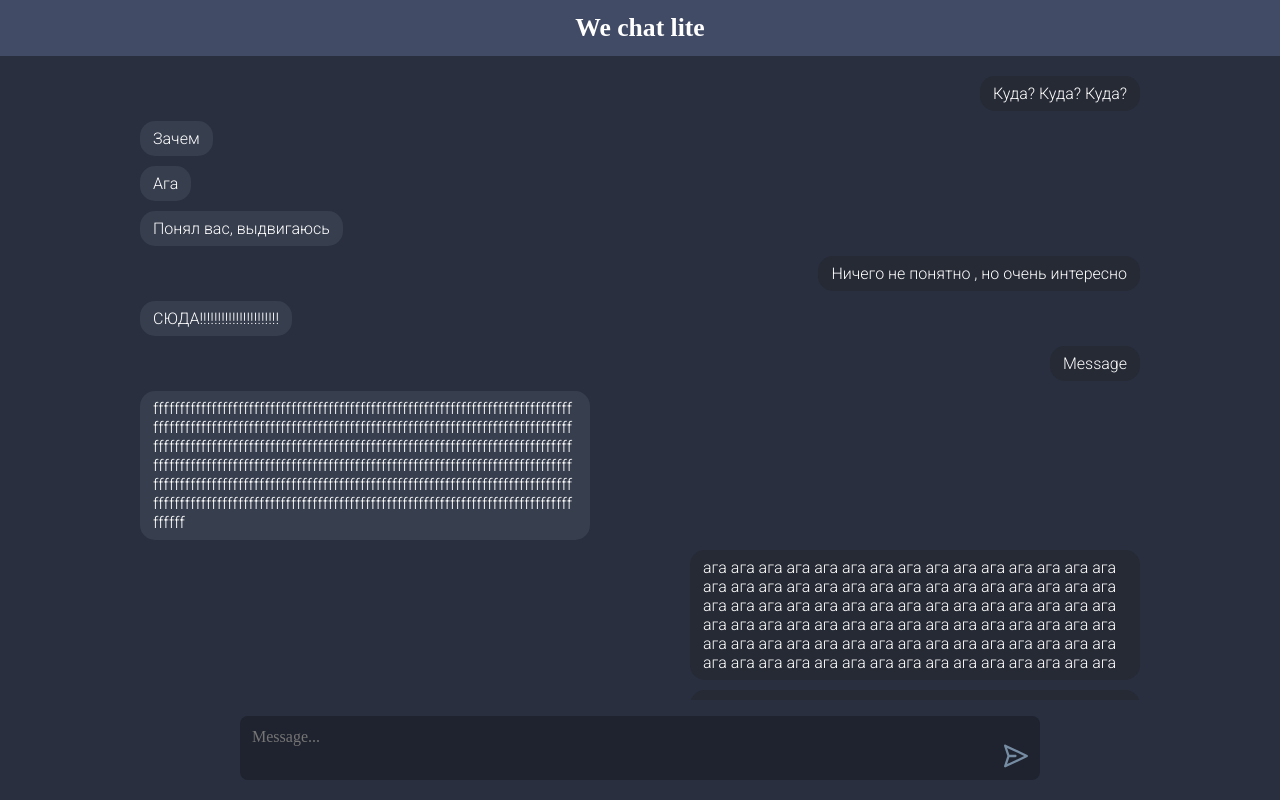
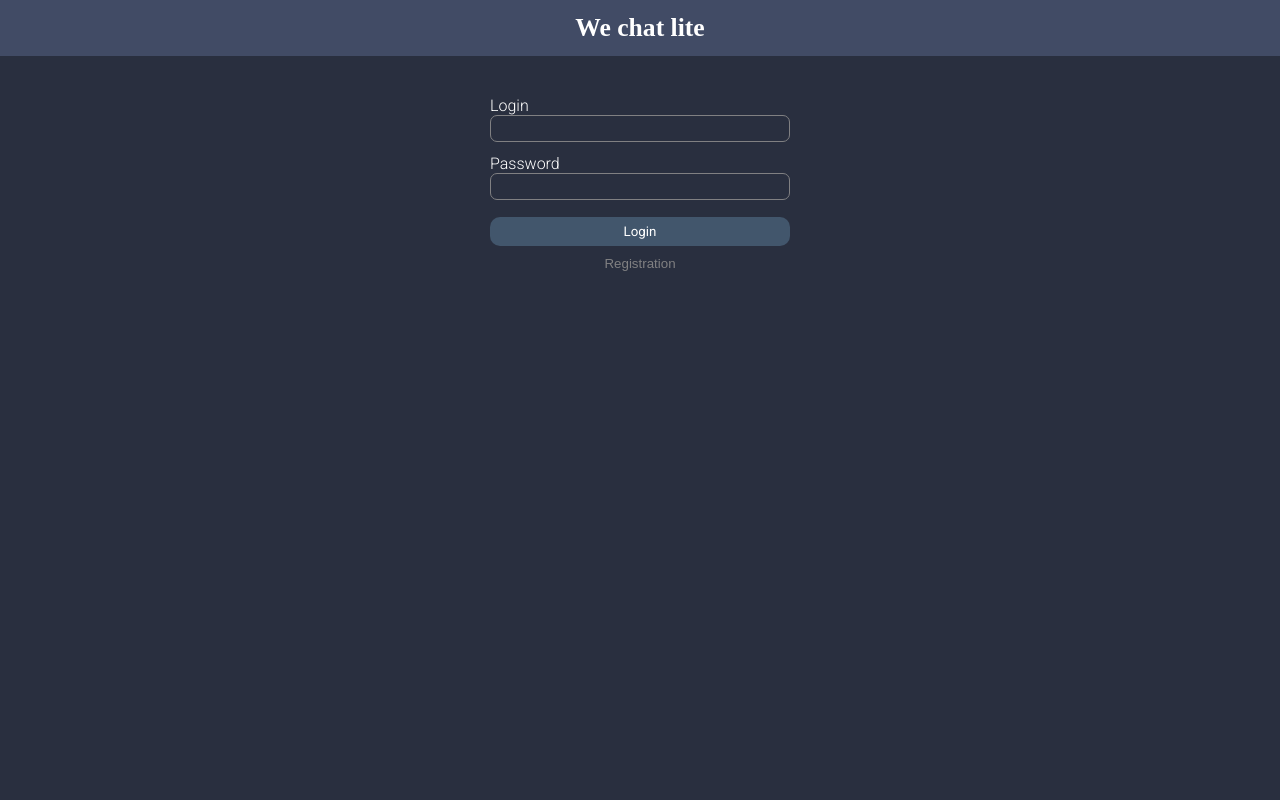
Before and after one commit to StarkDed/messenger_app_vue, a Vue app: page / in a window 1280 px wide. Built offline with nearby package versions, Linux system fonts and the light colour scheme.

Commit message:
added authentication

```diff
--- a/src/App.vue
+++ b/src/App.vue
@@ -1,14 +1,24 @@
 <template>
   <div class="app">
     <Header></Header>
-    <ChatContainer :messages="messages" @send="addMessage"></ChatContainer>
+    <AuthForm v-if="!authStore.isAuthenticated"></AuthForm>
+    <ChatContainer
+      v-else
+      :messages="messages"
+      @send="addMessage"
+    ></ChatContainer>
   </div>
 </template>
 
 <script setup>
 import Header from "@/components/Header.vue";
 import ChatContainer from "@/components/ChatContainer.vue";
+import AuthForm from "@/components/AuthForm.vue";
+import { useAuthStore } from "@/store/authenticationStore.js";
+
 import { reactive } from "vue";
+
+const authStore = useAuthStore();
 
 const messages = reactive([
   {
--- /dev/null
+++ b/src/components/AuthForm.vue
@@ -0,0 +1,106 @@
+<template>
+  <div class="authWindow">
+    <div class="authForm">
+      <div class="form-group">
+        <label for="login">Login</label>
+        <input type="text" id="login" />
+      </div>
+      <div class="form-group">
+        <label for="password">Password</label>
+        <input type="password" id="password" />
+      </div>
+      <div v-if="isReg" class="form-group">
+        <label for="repeatPassword">Confirm password</label>
+        <input type="password" id="repeatPassword" />
+      </div>
+      <button @click="handleLoginRegButton" class="loginRegButton">
+        {{ textButton }}
+      </button>
+      <button @click="handleToggleButton" class="toggleButton">
+        {{ textToggleButton }}
+      </button>
+    </div>
+  </div>
+</template>
+
+<script setup>
+import { ref } from "vue";
+
+const textButton = ref("Login");
+const textToggleButton = ref("Registration");
+const isReg = ref(false);
+
+const handleLoginRegButton = () => {};
+
+const handleToggleButton = () => {
+  [textButton.value, textToggleButton.value] = [
+    textToggleButton.value,
+    textButton.value,
+  ];
+  isReg.value = !isReg.value;
+};
+</script>
+
+<style scoped>
+.authWindow {
+  background: #292f3f;
+  flex: 1;
+}
+.authForm {
+  display: flex;
+  flex-direction: column;
+  color: white;
+  align-items: center;
+  max-width: 300px;
+  width: 100%;
+  margin: 40px auto;
+}
+
+label {
+  margin-bottom: 2px;
+  font-family: "Roboto", sans-serif;
+  font-weight: 300;
+  align-self: flex-start;
+}
+
+.authForm input {
+  border-radius: 7px;
+  background: transparent;
+  outline: none;
+  color: white;
+  border: 1px solid #808082;
+  padding: 5px 10px;
+  width: 100%;
+}
+
+.form-group {
+  margin-bottom: 12px;
+  width: 100%;
+}
+
+button {
+  border: none;
+  cursor: pointer;
+  outline: none;
+}
+
+.loginRegButton {
+  background: #42566c;
+  width: 100%;
+  border-radius: 10px;
+  color: white;
+  padding: 7px 0;
+  margin-top: 5px;
+  font-family: "Roboto", sans-serif;
+}
+
+.toggleButton {
+  margin-top: 10px;
+  background: transparent;
+  color: #808082;
+}
+
+button:active {
+  opacity: 0.8;
+}
+</style>
--- a/src/main.js
+++ b/src/main.js
@@ -1,7 +1,10 @@
 import { createApp } from "vue";
 import App from "@/App.vue";
+import { createPinia } from "pinia";
 
 const app = createApp(App);
+
+app.use(createPinia());
 
 // components.forEach((component) => {
 //   app.component(component.name, component);
--- /dev/null
+++ b/src/store/authenticationStore.js
@@ -0,0 +1,7 @@
+import { defineStore } from "pinia";
+
+export const useAuthStore = defineStore("autherification", {
+  state: () => ({
+    isAuthenticated: false,
+  }),
+});
```
